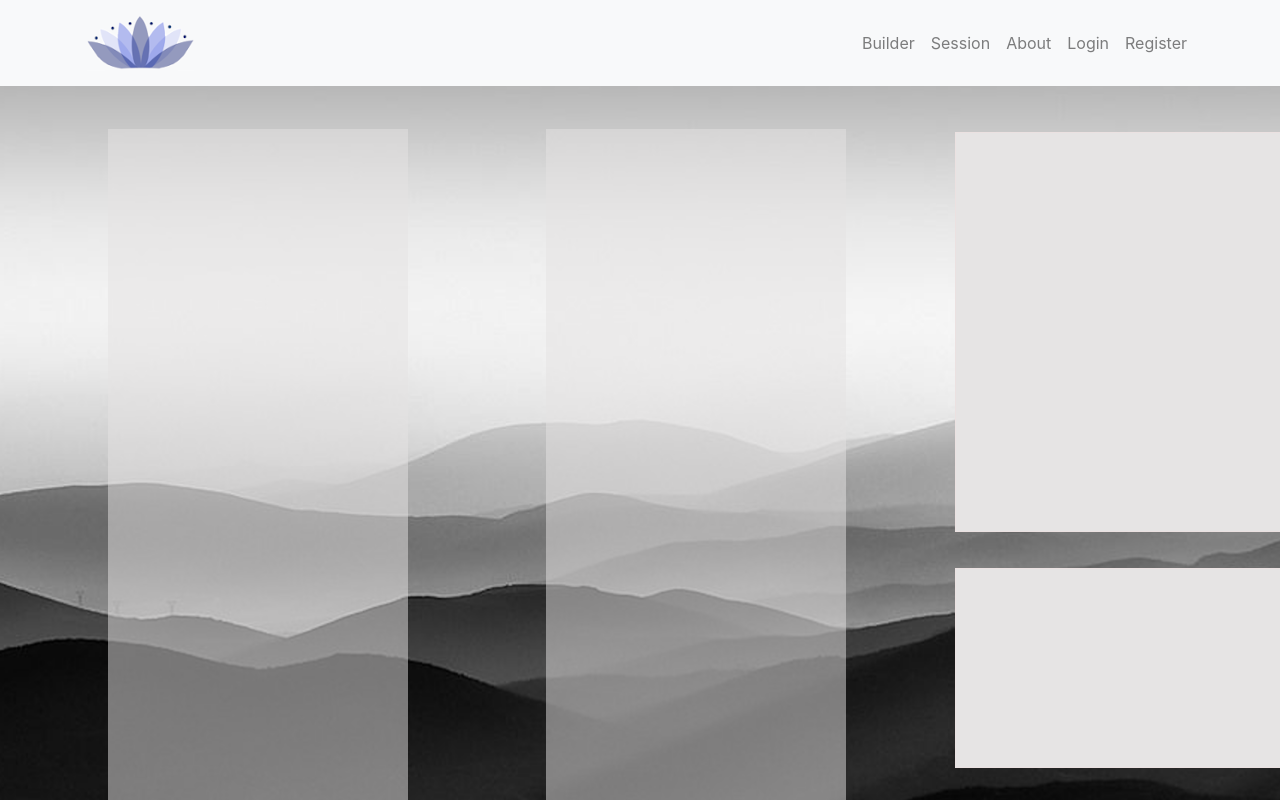
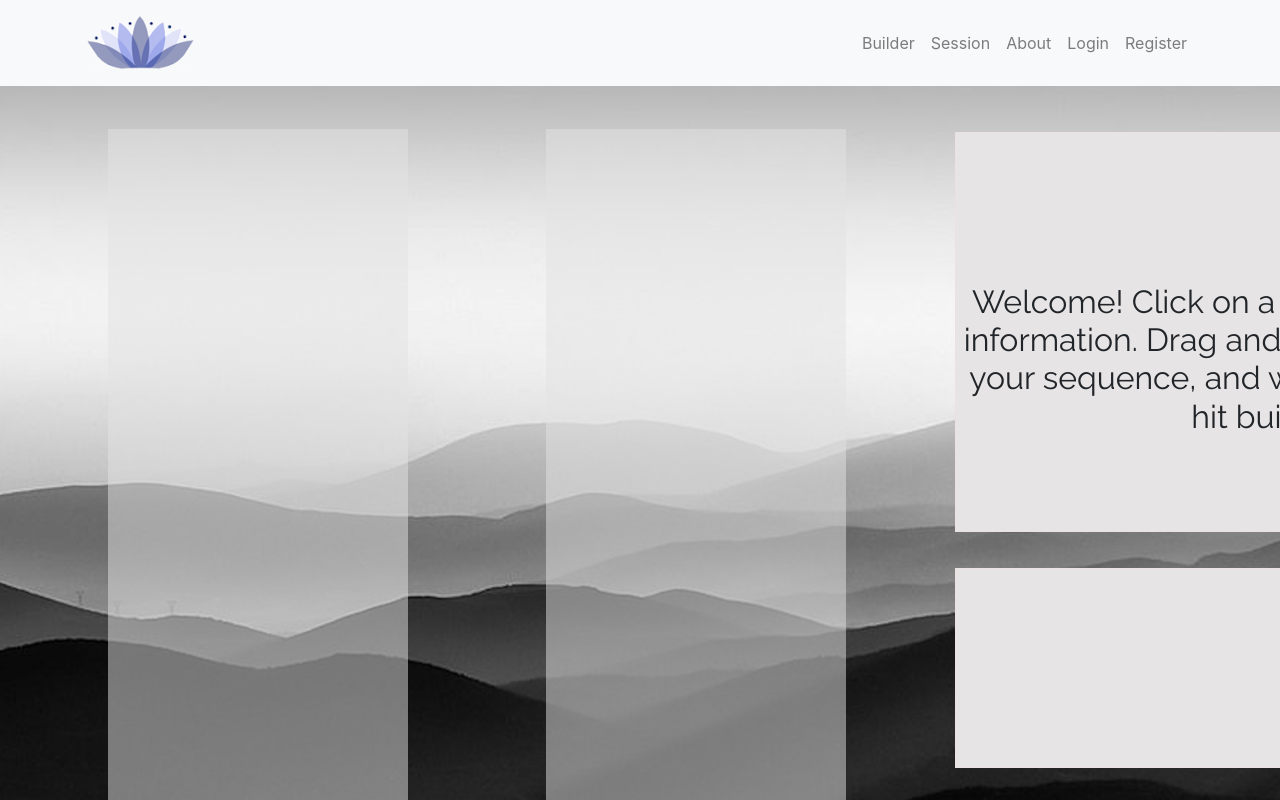
Before and after one commit to Luke-Berzins/Reflexion, a React (Create React App) app in the folder client/: page /builder in a window 1280 px wide. Shown: the top 800 px of the page. Built offline with nearby package versions, Linux system fonts and the light colour scheme; no server answers.

Commit message:
adding description message to builder

```diff
--- a/client/src/components/Builder.jsx
+++ b/client/src/components/Builder.jsx
@@ -53,7 +53,8 @@ export default function Builder(props) {
 
       <div className="picc">
         <div className='picture'>
-        <img src={state.selectedPose.icon}></img>
+        {state.selectedPose.icon ? <img src={state.selectedPose.icon}></img> : <h2>Welcome!
+          Click on a pose to get more information. Drag and drop the poses in your sequence, and when you're ready hit build!</h2>}
         </div>
         <div
           className='description'>
--- a/client/src/components/Builder.scss
+++ b/client/src/components/Builder.scss
@@ -11,6 +11,7 @@
   height:65rem;
   display: flex;
   justify-content: flex-start;
+  font-family: 'Raleway', sans-serif !important;
 
 }
 .flexbox {
```
